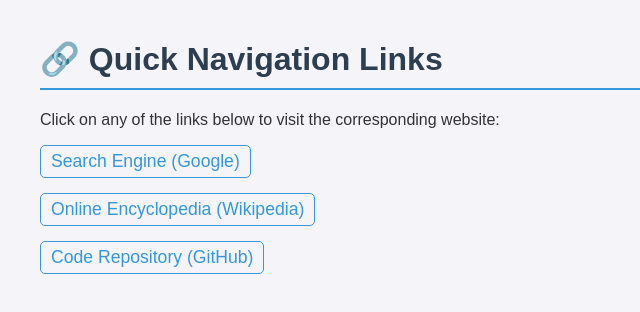
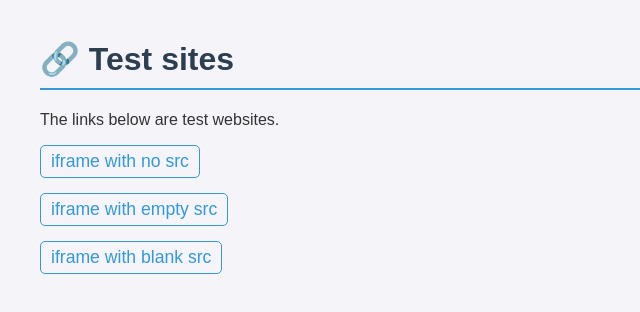
Before and after one commit to songhaoli/songhaoli.github.io, a plain HTML site: page index.html in a window 1280 px wide. Shown: the whole page, without its empty margins (0-640 px from the left). Drawn offline with Linux system fonts and the light colour scheme.

Commit message:
Update index.html

```diff
--- a/index.html
+++ b/index.html
@@ -42,19 +42,19 @@
 </head>
 <body>
 
-    <h1>🔗 Quick Navigation Links</h1>
+    <h1>🔗 Test sites</h1>
 
-    <p>Click on any of the links below to visit the corresponding website:</p>
+    <p>The links below are test websites.</p>
 
     <ul>
         <li>
-            <a href="https://www.google.com" target="_blank">Search Engine (Google)</a>
+            <a href="https://songhaoli.github.io/sites/iframe_no_src.html" target="_blank">iframe with no src</a>
         </li>
         <li>
-            <a href="https://www.wikipedia.org" target="_blank">Online Encyclopedia (Wikipedia)</a>
+            <a href="https://songhaoli.github.io/sites/iframe_empty_src.html" target="_blank">iframe with empty src</a>
         </li>
         <li>
-            <a href="https://github.com" target="_blank">Code Repository (GitHub)</a>
+            <a href="https://songhaoli.github.io/sites/iframe_blank_src.html" target="_blank">iframe with blank src</a>
         </li>
     </ul>
 
```
